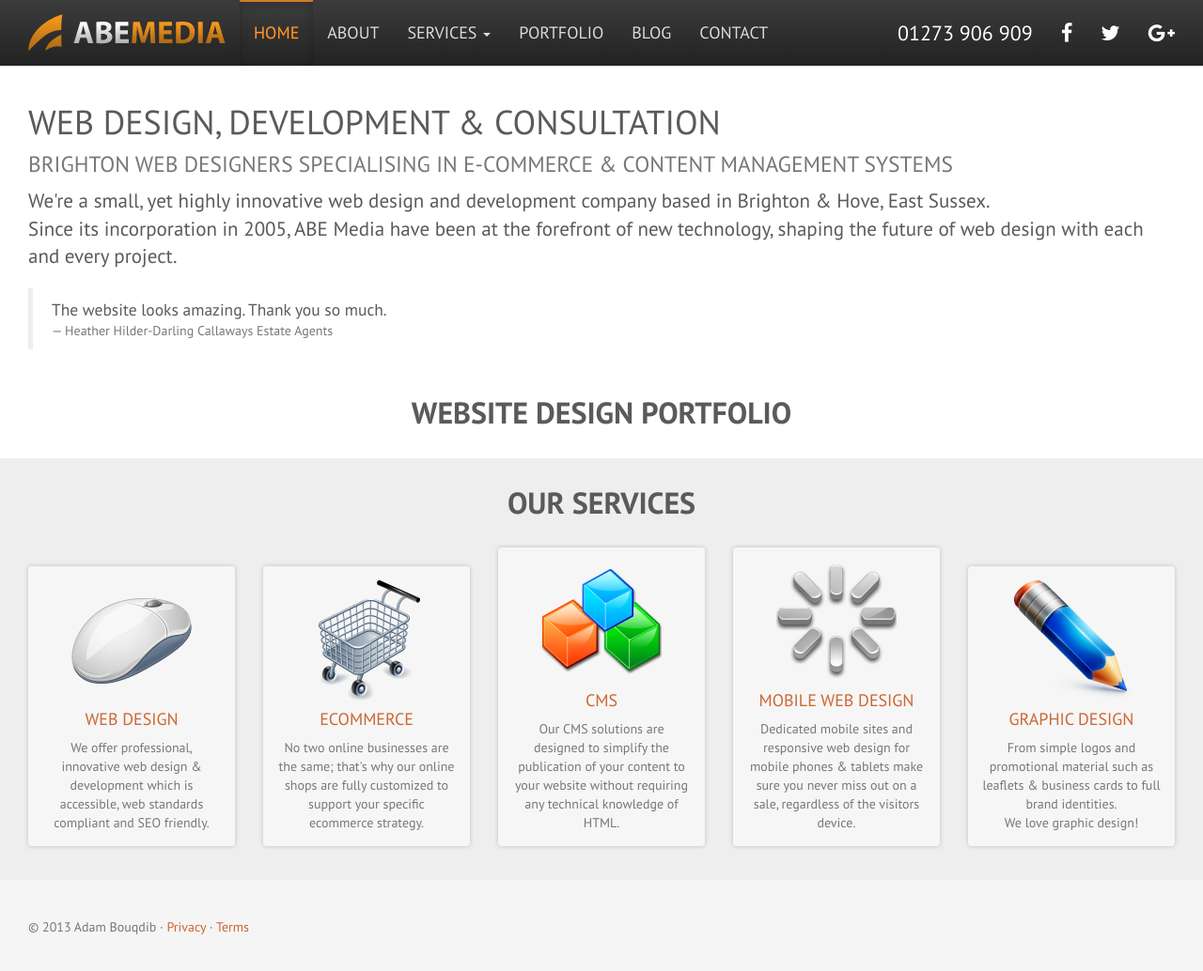
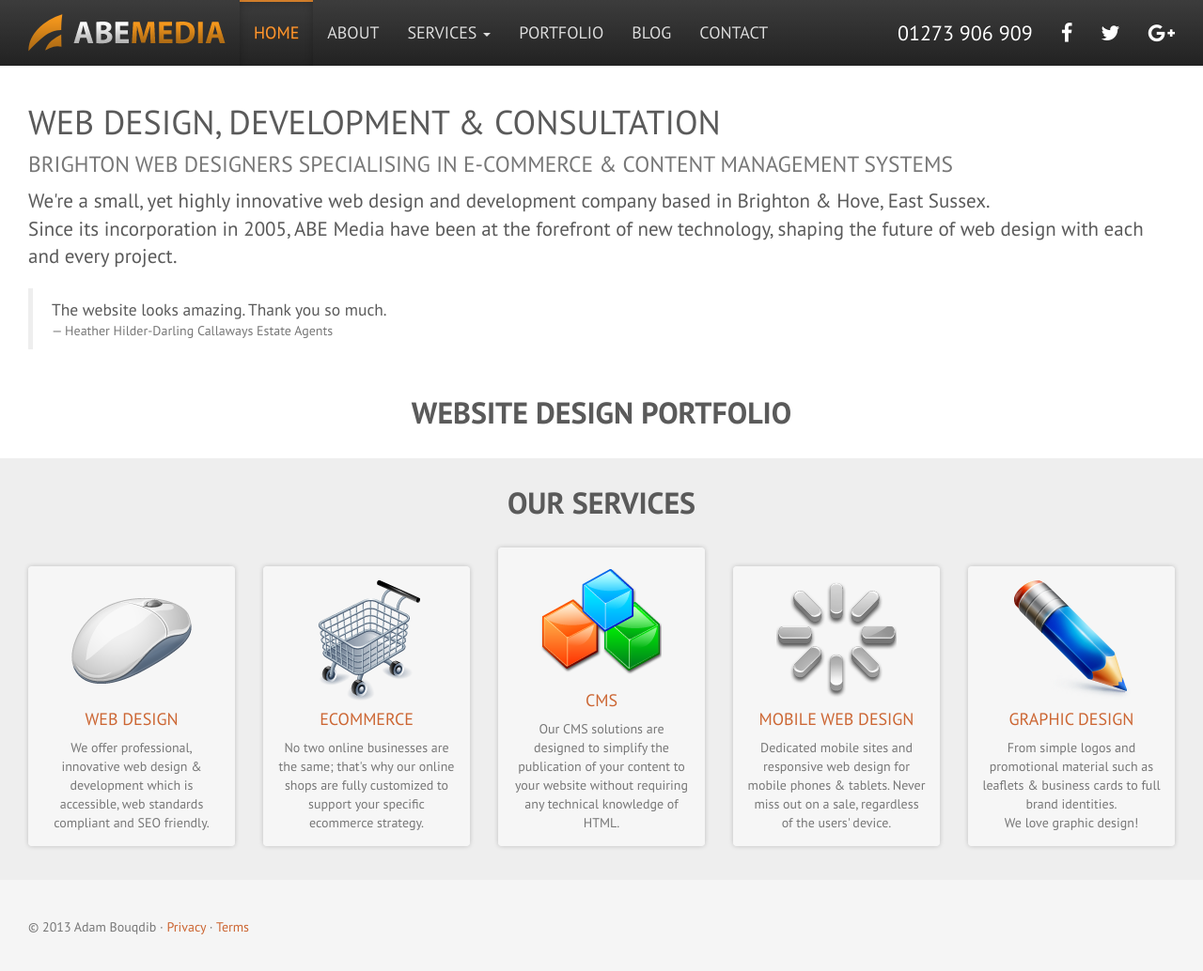
Before and after one commit to abemedia/abemedia.github.io, a Jekyll site: the page built from index.md, in a window 1280 px wide and 1037 px high. Shown: the top 1034 px of the window at 94% size. Built offline with Jekyll 4.4.1, drawn with Linux system fonts in a browser that asks for light colours; nearby versions of some CDN libraries.

Commit message:
Update services.yml

```diff
--- a/_data/services.yml
+++ b/_data/services.yml
@@ -21,7 +21,7 @@
     alias: mobile
     url: responsive-web-design
     image: /images/services/redesign.png
-    desc: "Dedicated mobile sites and responsive web design for mobile phones &amp; tablets make sure you never miss out on a sale, regardless of the visitors device."
+    desc: "Dedicated mobile sites and responsive web design for mobile phones &amp; tablets. Never miss out on a sale, regardless of the users' device."
 -
     title: Graphic Design
     alias: graphic
```
